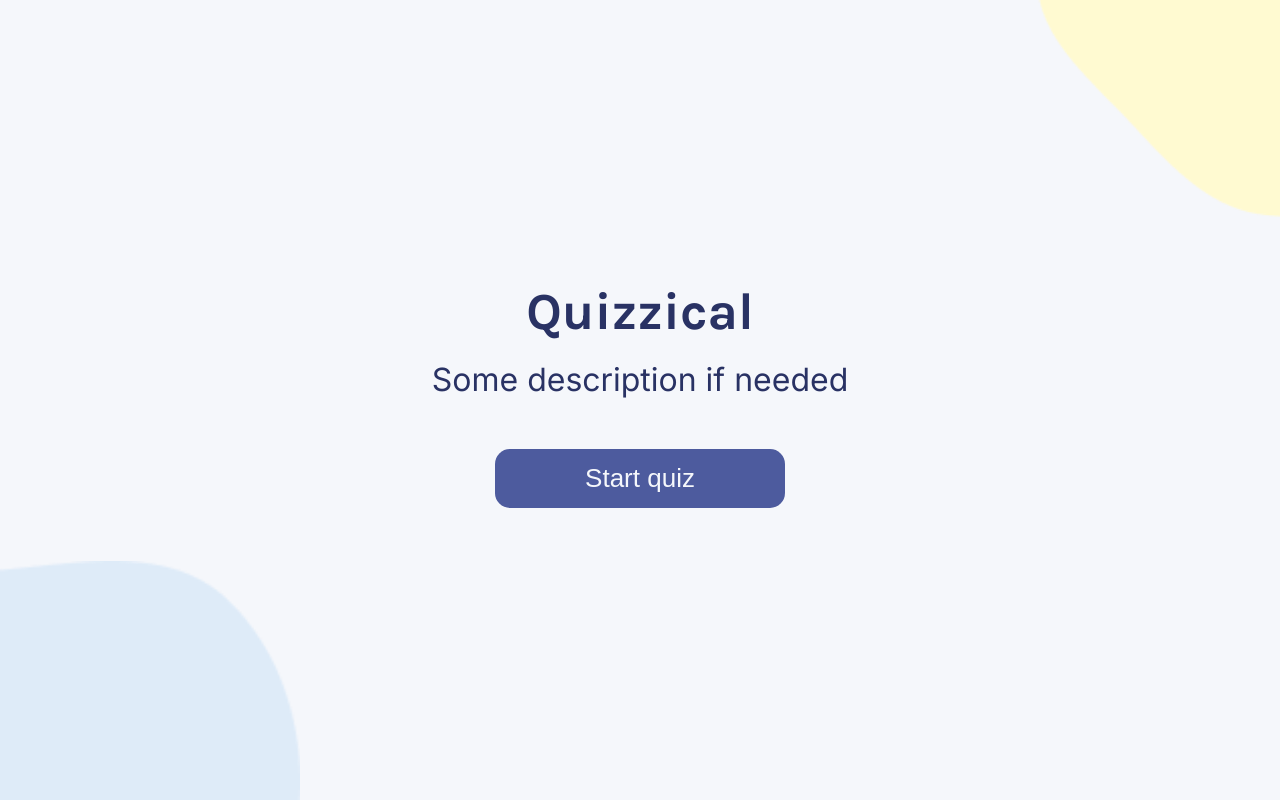
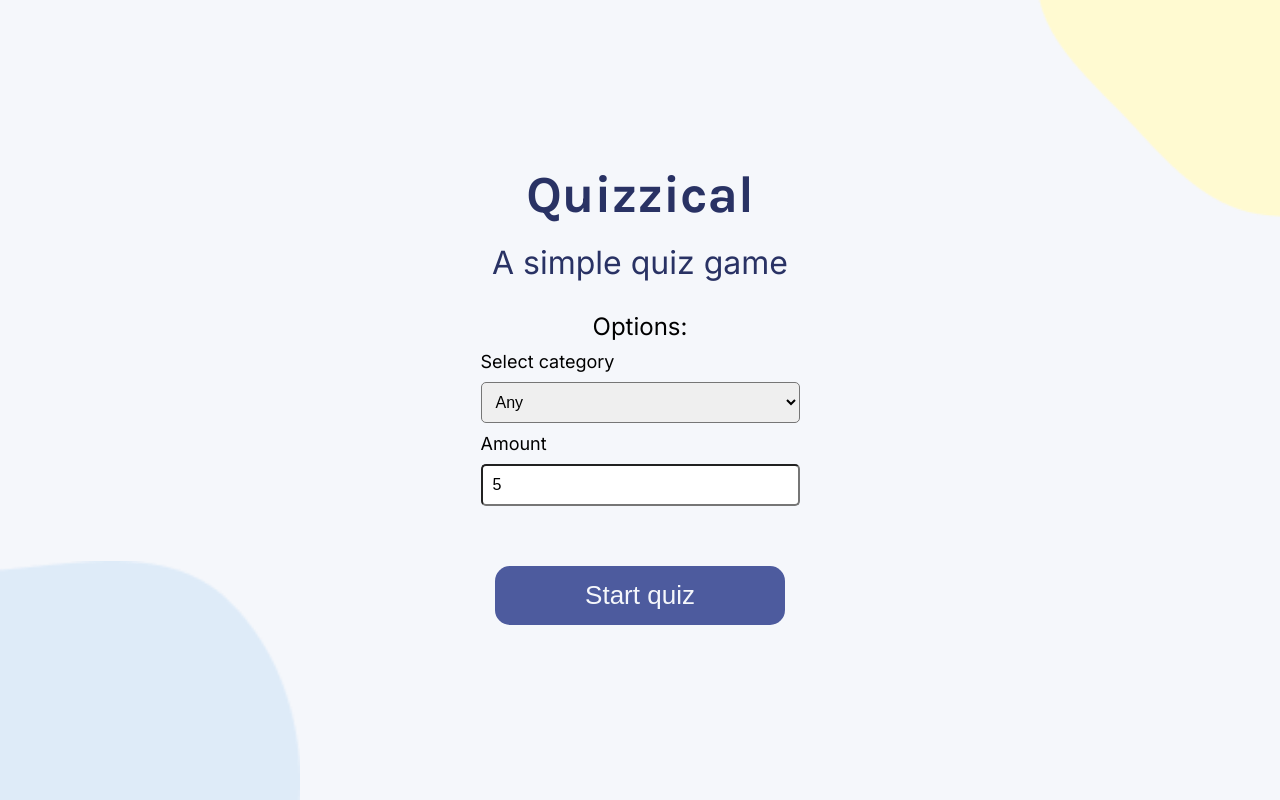
Before and after one commit to erikgab01/quiz, a React (Create React App) app: page / in a window 1280 px wide. Built offline with nearby package versions, Linux system fonts and the light colour scheme.

Commit message:
Added category and amount setting on welcome page

```diff
--- a/src/App.js
+++ b/src/App.js
@@ -4,10 +4,23 @@ import Welcome from "./components/Welcome/Welcome";
 
 function App() {
     const [quizState, setQuizState] = useState(false);
+    const [settings, setSettings] = useState({ category: 0, amount: 5 });
     return (
         <div>
-            {!quizState && <Welcome setQuizState={() => setQuizState(true)} />}
-            {quizState && <Quiz playAgain={() => setQuizState(false)} />}
+            {!quizState && (
+                <Welcome
+                    settings={settings}
+                    setSettings={setSettings}
+                    setQuizState={() => setQuizState(true)}
+                />
+            )}
+            {quizState && (
+                <Quiz
+                    amount={settings.amount}
+                    categoryId={settings.category}
+                    playAgain={() => setQuizState(false)}
+                />
+            )}
         </div>
     );
 }
--- /dev/null
+++ b/src/catergories.js
@@ -0,0 +1,28 @@
+const categories = [
+    { id: 9, name: "General Knowledge" },
+    { id: 10, name: "Entertainment: Books" },
+    { id: 11, name: "Entertainment: Film" },
+    { id: 12, name: "Entertainment: Music" },
+    { id: 13, name: "Entertainment: Musicals & Theatres" },
+    { id: 14, name: "Entertainment: Television" },
+    { id: 15, name: "Entertainment: Video Games" },
+    { id: 16, name: "Entertainment: Board Games" },
+    { id: 17, name: "Science & Nature" },
+    { id: 18, name: "Science: Computers" },
+    { id: 19, name: "Science: Mathematics" },
+    { id: 20, name: "Mythology" },
+    { id: 21, name: "Sports" },
+    { id: 22, name: "Geography" },
+    { id: 23, name: "History" },
+    { id: 24, name: "Politics" },
+    { id: 25, name: "Art" },
+    { id: 26, name: "Celebrities" },
+    { id: 27, name: "Animals" },
+    { id: 28, name: "Vehicles" },
+    { id: 29, name: "Entertainment: Comics" },
+    { id: 30, name: "Science: Gadgets" },
+    { id: 31, name: "Entertainment: Japanese Anime & Manga" },
+    { id: 32, name: "Entertainment: Cartoon & Animations" },
+];
+
+export default categories;
--- a/src/components/Question/Question.jsx
+++ b/src/components/Question/Question.jsx
@@ -2,6 +2,8 @@ import React from "react";
 import styles from "./Question.module.css";
 
 export default function Question(props) {
+    // Need something to render special html codes
+    // because react cant do this
     const entities = {
         "&#039;": "'",
         "&quot;": '"',
--- a/src/components/Quiz/Quiz.jsx
+++ b/src/components/Quiz/Quiz.jsx
@@ -9,7 +9,8 @@ export default function Quiz(props) {
     const [correctQuestions, setCorrectQuestions] = useState(0);
 
     useEffect(() => {
-        fetch("https://opentdb.com/api.php?amount=3")
+        let category = props.categoryId !== 0 ? `&category=${props.categoryId}` : "";
+        fetch(`https://opentdb.com/api.php?amount=${props.amount}${category}`)
             .then((response) => response.json())
             .then((data) => {
                 let questions = data.results.map((question) => {
@@ -28,7 +29,7 @@ export default function Quiz(props) {
                 console.log(questions);
                 setQuestions(questions);
             });
-    }, []);
+    }, [props.amount, props.categoryId]);
 
     function shuffleArray(array) {
         for (let i = array.length - 1; i > 0; i--) {
--- a/src/components/Welcome/Welcome.jsx
+++ b/src/components/Welcome/Welcome.jsx
@@ -1,11 +1,43 @@
 import React from "react";
 import styles from "./Welcome.module.css";
+import categories from "../../catergories.js";
 
 export default function Welcome(props) {
+    function handleChangeCategory(event) {
+        props.setSettings((oldSettings) => {
+            return { ...oldSettings, category: event.target.value };
+        });
+    }
+    function handleChangeAmount(event) {
+        props.setSettings((oldSettings) => {
+            return { ...oldSettings, amount: event.target.value };
+        });
+    }
     return (
         <section className={styles.welcome}>
             <h1 className={styles.title}>Quizzical</h1>
-            <p className={styles.description}>Some description if needed</p>
+            <p className={styles.description}>A simple quiz game</p>
+            <div className={styles.optionList}>
+                <p>Options:</p>
+                <label htmlFor="category">Select category</label>
+                <select id="category" value={props.settings.category} onChange={handleChangeCategory}>
+                    <option value={0}>Any</option>
+                    {categories.map((category) => (
+                        <option key={category.id} value={category.id}>
+                            {category.name}
+                        </option>
+                    ))}
+                </select>
+                <label htmlFor="amount">Amount</label>
+                <input
+                    id="amount"
+                    type="number"
+                    min="1"
+                    max="30"
+                    value={props.settings.amount}
+                    onChange={handleChangeAmount}
+                />
+            </div>
             <button onClick={props.setQuizState} className={styles.startButton + " btn"}>
                 Start quiz
             </button>
--- a/src/components/Welcome/Welcome.module.css
+++ b/src/components/Welcome/Welcome.module.css
@@ -22,7 +22,7 @@
     line-height: 19px;
     text-align: center;
     color: #293264;
-    margin-bottom: 30px;
+    margin-bottom: 20px;
 }
 
 .startButton {
@@ -31,6 +31,30 @@
     font-weight: 500;
     font-size: 16px;
     line-height: 19px;
+    margin-top: 30px;
+}
+
+.optionList {
+    display: flex;
+    flex-direction: column;
+    gap: 10px;
+    margin-top: 20px;
+}
+
+.optionList p {
+    font-size: 16px;
+    text-align: center;
+}
+
+.optionList select,
+.optionList input {
+    font-size: 12px;
+    text-indent: 5px;
+    border-radius: 5px;
+    padding: 5px 0;
+}
+.optionList label {
+    font-size: 12px;
 }
 
 @media screen and (min-width: 600px) {
@@ -41,11 +65,29 @@
 
     .description {
         font-size: 32px;
-        margin-bottom: 60px;
     }
 
     .startButton {
         font-size: 26px;
         padding: 20px 90px;
+        margin-top: 60px;
+    }
+    .optionList {
+        gap: 10px;
+        margin-top: 20px;
+    }
+
+    .optionList p {
+        font-size: 24px;
+    }
+
+    .optionList select,
+    .optionList input {
+        font-size: 16px;
+        padding: 10px 0;
+        text-indent: 10px;
+    }
+    .optionList label {
+        font-size: 18px;
     }
 }
```
